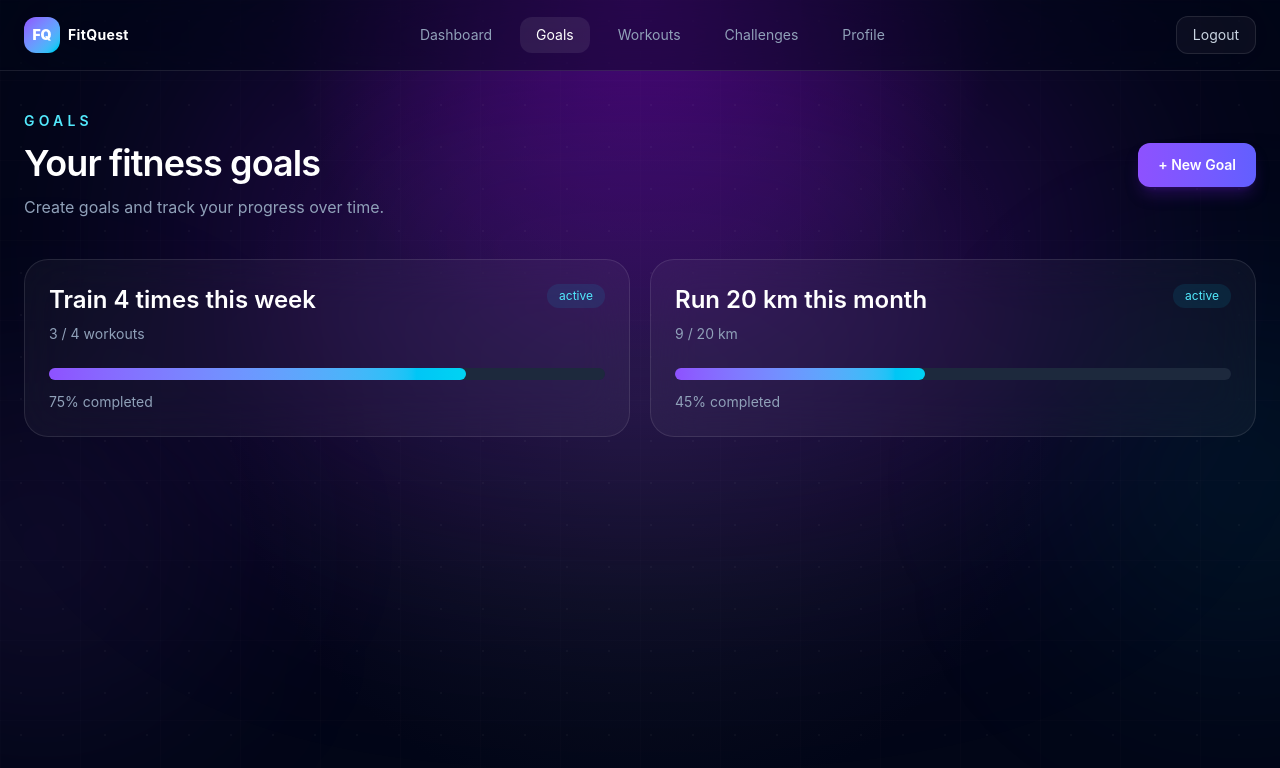
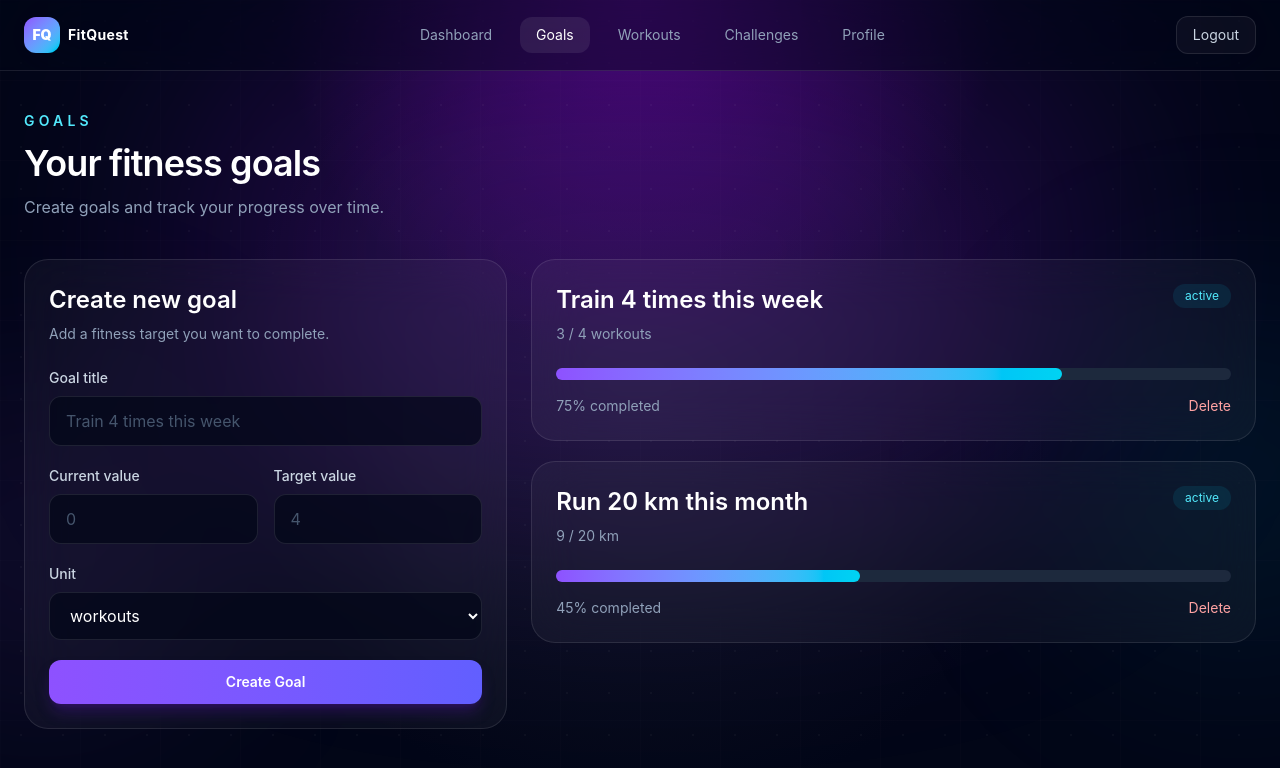
Before and after one commit to AntoniaDnv/FitQuest, a React (Vite) app: page /goals in a window 1280 px wide. Shown: the top 768 px of the page. Built offline with nearby package versions, Linux system fonts and the light colour scheme.

Commit message:
add interactive goal creation

```diff
--- a/src/pages/Goals.jsx
+++ b/src/pages/Goals.jsx
@@ -1,25 +1,74 @@
+import { useState } from "react";
 import AppLayout from "../components/AppLayout";
 import Button from "../components/Button";
 
 function Goals() {
-  const goals = [
+  const [goals, setGoals] = useState([
     {
+      id: 1,
       title: "Train 4 times this week",
-      progress: 75,
       current: 3,
       target: 4,
       unit: "workouts",
       status: "active",
     },
     {
+      id: 2,
       title: "Run 20 km this month",
-      progress: 45,
       current: 9,
       target: 20,
       unit: "km",
       status: "active",
     },
-  ];
+  ]);
+
+  const [formData, setFormData] = useState({
+    title: "",
+    current: "",
+    target: "",
+    unit: "workouts",
+  });
+
+  function handleChange(event) {
+    const { name, value } = event.target;
+
+    setFormData((previousData) => ({
+      ...previousData,
+      [name]: value,
+    }));
+  }
+
+  function handleSubmit(event) {
+    event.preventDefault();
+
+    if (!formData.title || !formData.target) {
+      return;
+    }
+
+    const newGoal = {
+      id: Date.now(),
+      title: formData.title,
+      current: Number(formData.current) || 0,
+      target: Number(formData.target),
+      unit: formData.unit,
+      status: "active",
+    };
+
+    setGoals((previousGoals) => [newGoal, ...previousGoals]);
+
+    setFormData({
+      title: "",
+      current: "",
+      target: "",
+      unit: "workouts",
+    });
+  }
+
+  function deleteGoal(goalId) {
+    setGoals((previousGoals) =>
+      previousGoals.filter((goal) => goal.id !== goalId)
+    );
+  }
 
   return (
     <AppLayout>
@@ -35,14 +84,103 @@ function Goals() {
             Create goals and track your progress over time.
           </p>
         </div>
-
-        <Button>+ New Goal</Button>
       </div>
 
-      <section className="grid gap-5 md:grid-cols-2">
-        {goals.map((goal) => (
+      <section className="grid gap-6 lg:grid-cols-[0.8fr_1.2fr]">
+        <form
+          onSubmit={handleSubmit}
+          className="rounded-3xl border border-white/10 bg-white/[0.04] p-6 backdrop-blur-xl"
+        >
+          <h2 className="text-2xl font-semibold text-white">Create new goal</h2>
+          <p className="mt-2 text-sm text-slate-400">
+            Add a fitness target you want to complete.
+          </p>
+
+          <div className="mt-6 space-y-5">
+            <div>
+              <label className="mb-2 block text-sm font-medium text-slate-300">
+                Goal title
+              </label>
+              <input
+                name="title"
+                value={formData.title}
+                onChange={handleChange}
+                type="text"
+                placeholder="Train 4 times this week"
+                className="w-full rounded-xl border border-white/10 bg-slate-950/70 px-4 py-3 text-white outline-none placeholder:text-slate-600 focus:border-cyan-400"
+              />
+            </div>
+
+            <div className="grid gap-4 sm:grid-cols-2">
+              <div>
+                <label className="mb-2 block text-sm font-medium text-slate-300">
+                  Current value
+                </label>
+                <input
+                  name="current"
+                  value={formData.current}
+                  onChange={handleChange}
+                  type="number"
+                  placeholder="0"
+                  className="w-full rounded-xl border border-white/10 bg-slate-950/70 px-4 py-3 text-white outline-none placeholder:text-slate-600 focus:border-cyan-400"
+                />
+              </div>
+
+              <div>
+                <label className="mb-2 block text-sm font-medium text-slate-300">
+                  Target value
+                </label>
+                <input
+                  name="target"
+                  value={formData.target}
+                  onChange={handleChange}
+                  type="number"
+                  placeholder="4"
+                  className="w-full rounded-xl border border-white/10 bg-slate-950/70 px-4 py-3 text-white outline-none placeholder:text-slate-600 focus:border-cyan-400"
+                />
+              </div>
+            </div>
+
+            <div>
+              <label className="mb-2 block text-sm font-medium text-slate-300">
+                Unit
+              </label>
+              <select
+                name="unit"
+                value={formData.unit}
+                onChange={handleChange}
+                className="w-full rounded-xl border border-white/10 bg-slate-950/70 px-4 py-3 text-white outline-none focus:border-cyan-400"
+              >
+                <option value="workouts">workouts</option>
+                <option value="steps">steps</option>
+                <option value="minutes">minutes</option>
+                <option value="km">km</option>
+                <option value="kg">kg</option>
+              </select>
+            </div>
+
+            <Button className="w-full">Create Goal</Button>
+          </div>
+        </form>
+
+        <div className="space-y-5">
+          {goals.length === 0 ? (
+            <div className="rounded-3xl border border-white/10 bg-white/[0.04] p-10 text-center backdrop-blur-xl">
+              <p className="text-2xl font-semibold text-white">No goals yet</p>
+              <p className="mt-3 text-slate-400">
+                Create your first goal to start tracking progress.
+              </p>
+            </div>
+          ) : (
+            goals.map((goal) => {
+              const progress =
+                goal.target > 0
+                  ? Math.min(Math.round((goal.current / goal.target) * 100), 100)
+                  : 0;
+
+              return (
                 <div
-            key={goal.title}
+                  key={goal.id}
                   className="rounded-3xl border border-white/10 bg-white/[0.04] p-6 backdrop-blur-xl"
                 >
                   <div className="flex items-start justify-between gap-4">
@@ -61,15 +199,27 @@ function Goals() {
                   <div className="mt-6 h-3 rounded-full bg-slate-800">
                     <div
                       className="h-3 rounded-full bg-gradient-to-r from-violet-500 to-cyan-400"
-                style={{ width: `${goal.progress}%` }}
+                      style={{ width: `${progress}%` }}
                     />
                   </div>
 
-            <p className="mt-3 text-sm text-slate-400">
-              {goal.progress}% completed
+                  <div className="mt-4 flex items-center justify-between">
+                    <p className="text-sm text-slate-400">
+                      {progress}% completed
                     </p>
+
+                    <button
+                      onClick={() => deleteGoal(goal.id)}
+                      className="text-sm text-red-300 transition hover:text-red-200"
+                    >
+                      Delete
+                    </button>
                   </div>
-        ))}
+                </div>
+              );
+            })
+          )}
+        </div>
       </section>
     </AppLayout>
   );
```
Lines whose indentation alone changed are shown as unchanged.
